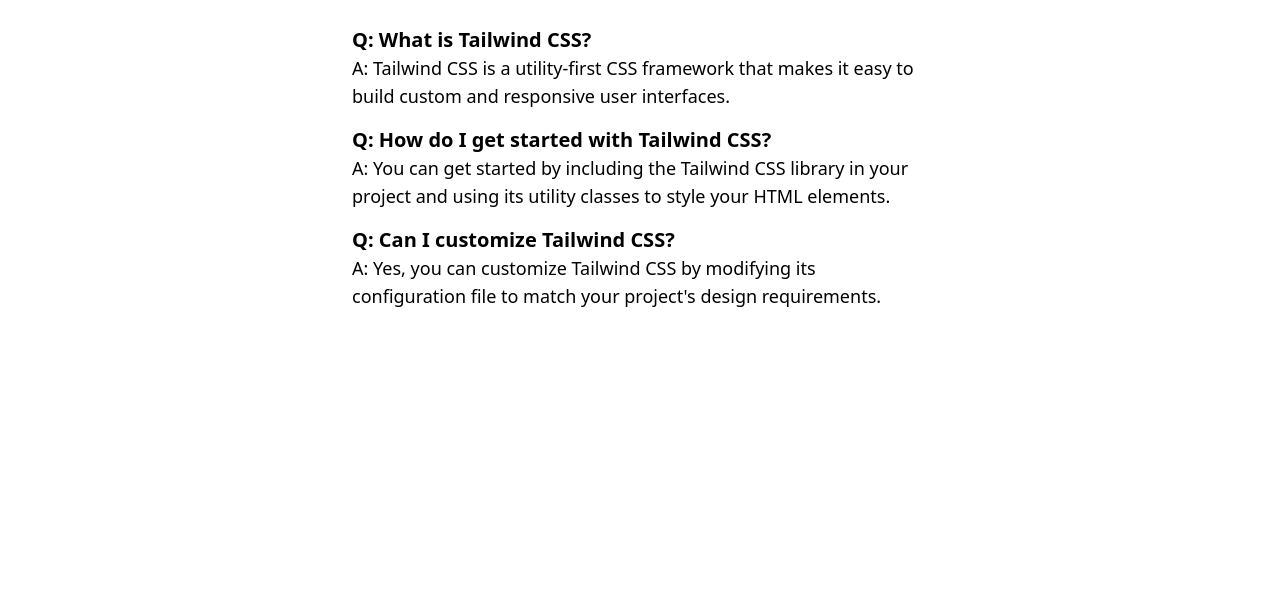
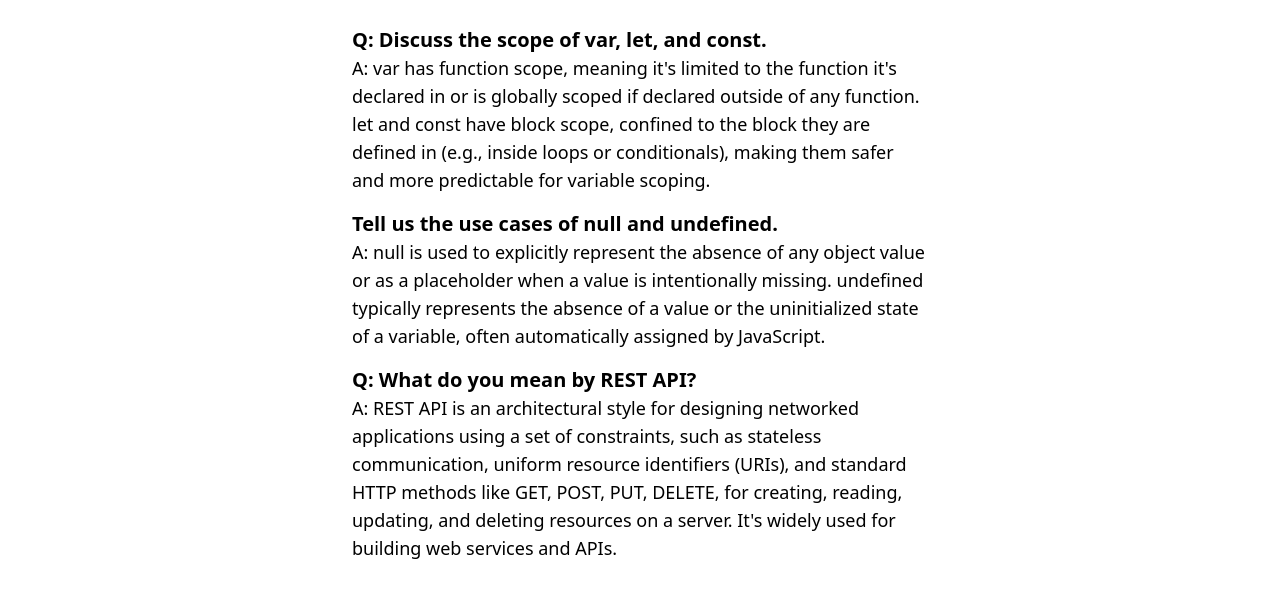
Before and after one commit to ShafayetAhmad/PHTube, a plain HTML site: page blog.html in a window 1280 px wide. Shown: the part 184-782 px from the top of the page. Drawn offline with nearby package versions, Linux system fonts and the light colour scheme.

Commit message:
completed

```diff
--- a/blog.html
+++ b/blog.html
@@ -29,28 +29,40 @@
       <h1 class="text-4xl font-bold mb-8">Frequently Asked Questions</h1>
 
       <div class="mb-4">
-        <h2 class="text-xl font-semibold">Q: What is Tailwind CSS?</h2>
+        <h2 class="text-xl font-semibold">
+          Q: Discuss the scope of var, let, and const.
+        </h2>
         <p class="text-lg">
-          A: Tailwind CSS is a utility-first CSS framework that makes it easy to
-          build custom and responsive user interfaces.
+          A: var has function scope, meaning it's limited to the function it's
+          declared in or is globally scoped if declared outside of any function.
+          let and const have block scope, confined to the block they are defined
+          in (e.g., inside loops or conditionals), making them safer and more
+          predictable for variable scoping.
         </p>
       </div>
 
       <div class="mb-4">
         <h2 class="text-xl font-semibold">
-          Q: How do I get started with Tailwind CSS?
+          Tell us the use cases of null and undefined.
         </h2>
         <p class="text-lg">
-          A: You can get started by including the Tailwind CSS library in your
-          project and using its utility classes to style your HTML elements.
+          A: null is used to explicitly represent the absence of any object
+          value or as a placeholder when a value is intentionally missing.
+          undefined typically represents the absence of a value or the
+          uninitialized state of a variable, often automatically assigned by
+          JavaScript.
         </p>
       </div>
 
       <div class="mb-4">
-        <h2 class="text-xl font-semibold">Q: Can I customize Tailwind CSS?</h2>
+        <h2 class="text-xl font-semibold">Q: What do you mean by REST API?</h2>
         <p class="text-lg">
-          A: Yes, you can customize Tailwind CSS by modifying its configuration
-          file to match your project's design requirements.
+          A: REST API is an architectural style for designing networked
+          applications using a set of constraints, such as stateless
+          communication, uniform resource identifiers (URIs), and standard HTTP
+          methods like GET, POST, PUT, DELETE, for creating, reading, updating,
+          and deleting resources on a server. It's widely used for building web
+          services and APIs.
         </p>
       </div>
     </div>
--- a/js/app.js
+++ b/js/app.js
@@ -59,7 +59,7 @@ function showCards(category_id) {
         const singleCard = document.createElement("div");
         singleCard.innerHTML = `
         <div class="card h-96 bg-base-100 shadow-xl">
-      <figure><img src="${content.thumbnail}" alt="Shoes" /></figure>
+      <figure><img src="${content.thumbnail}" alt="" /></figure>
       <div class="card-body flex flex-row">
         <div class="pro-pic">
           <img
```
